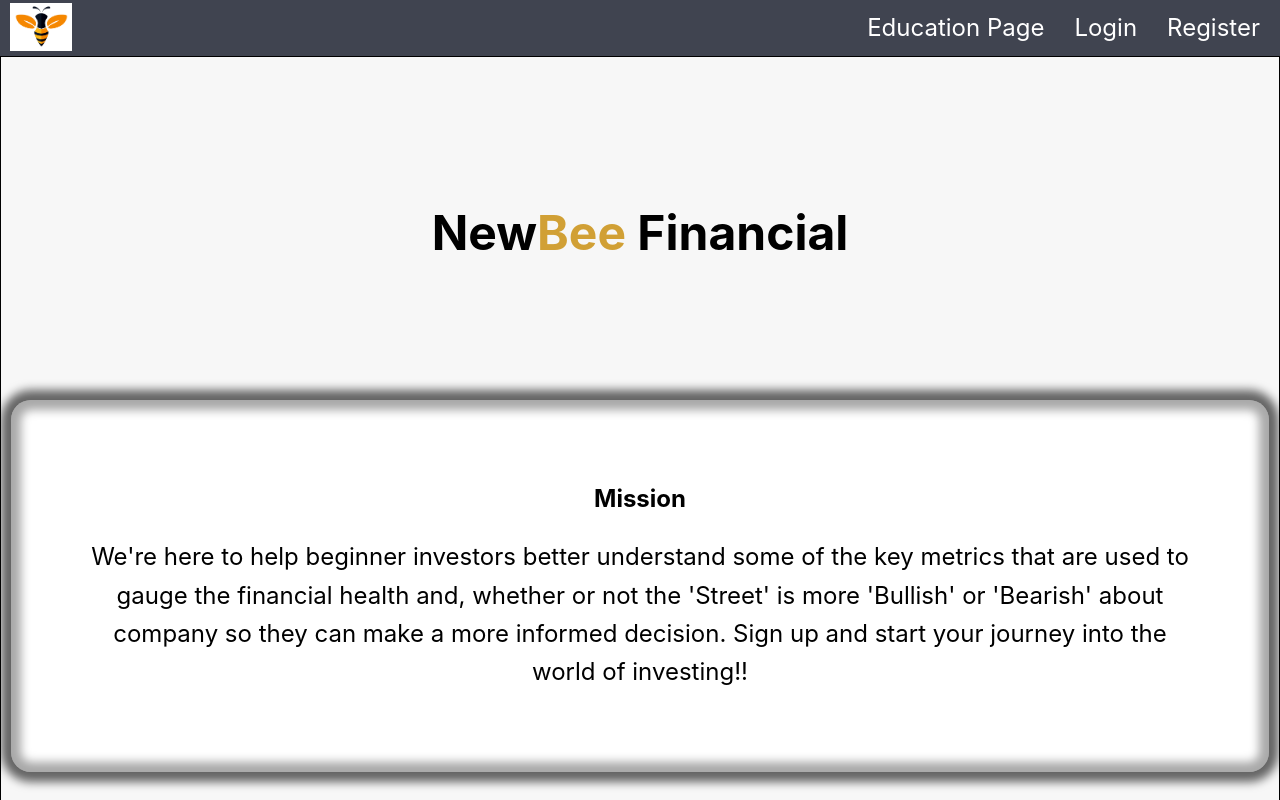
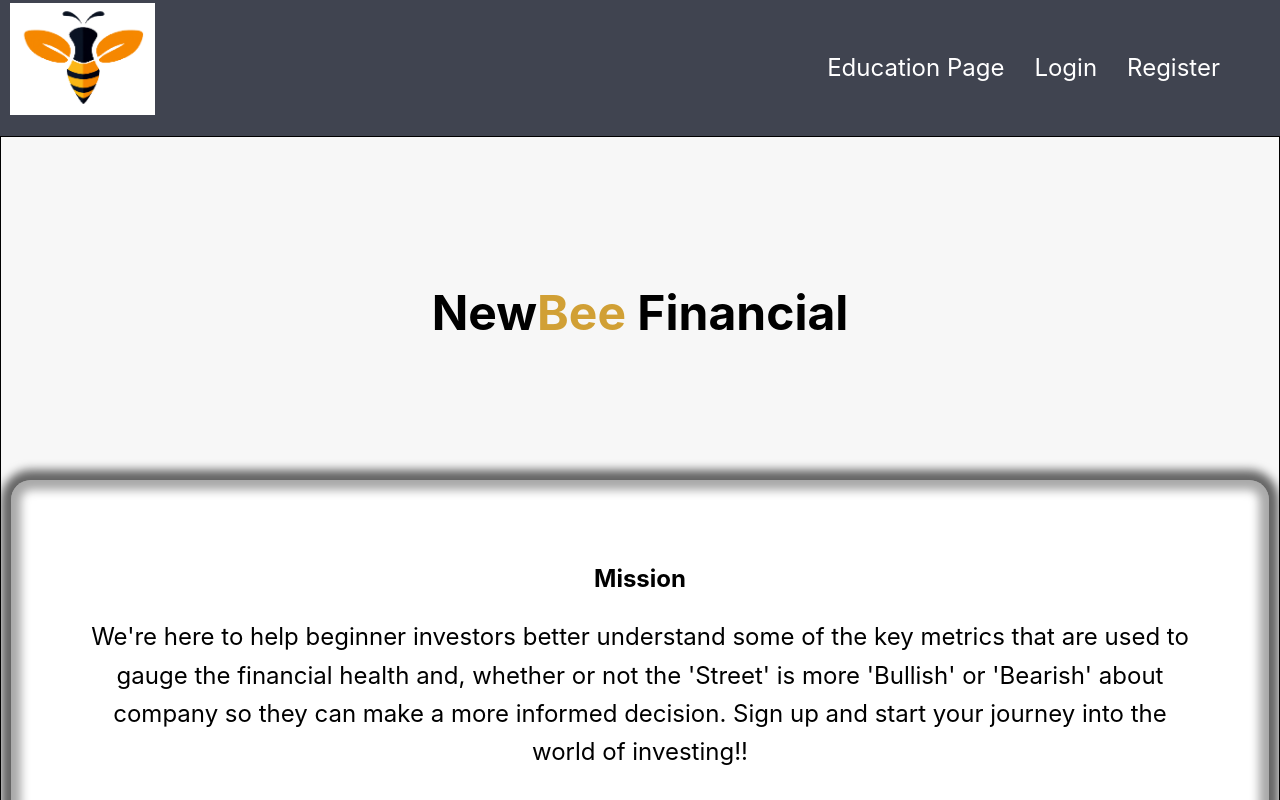
Before and after one commit to bradcoleman60/NewBee-Financial, a React (Create React App) app in the folder client/: page / in a window 1280 px wide. Shown: the top 800 px of the page. Built offline with nearby package versions, Linux system fonts and the light colour scheme.

Commit message:
navbar styling

```diff
--- a/client/src/Components/NavBar/style.css
+++ b/client/src/Components/NavBar/style.css
@@ -12,14 +12,14 @@ header {
   display: flex;
   justify-content: space-between;
   align-items: center;
-  padding: 1rem;
+  padding: 5rem;
 }
 
 .logo {
   position:absolute;
   top: 0.3rem;
   left: 1rem;
-  height: 1.5em;
+  height: 3.5em;
 }
 .logo:hover {
   opacity: 0.7;
```
